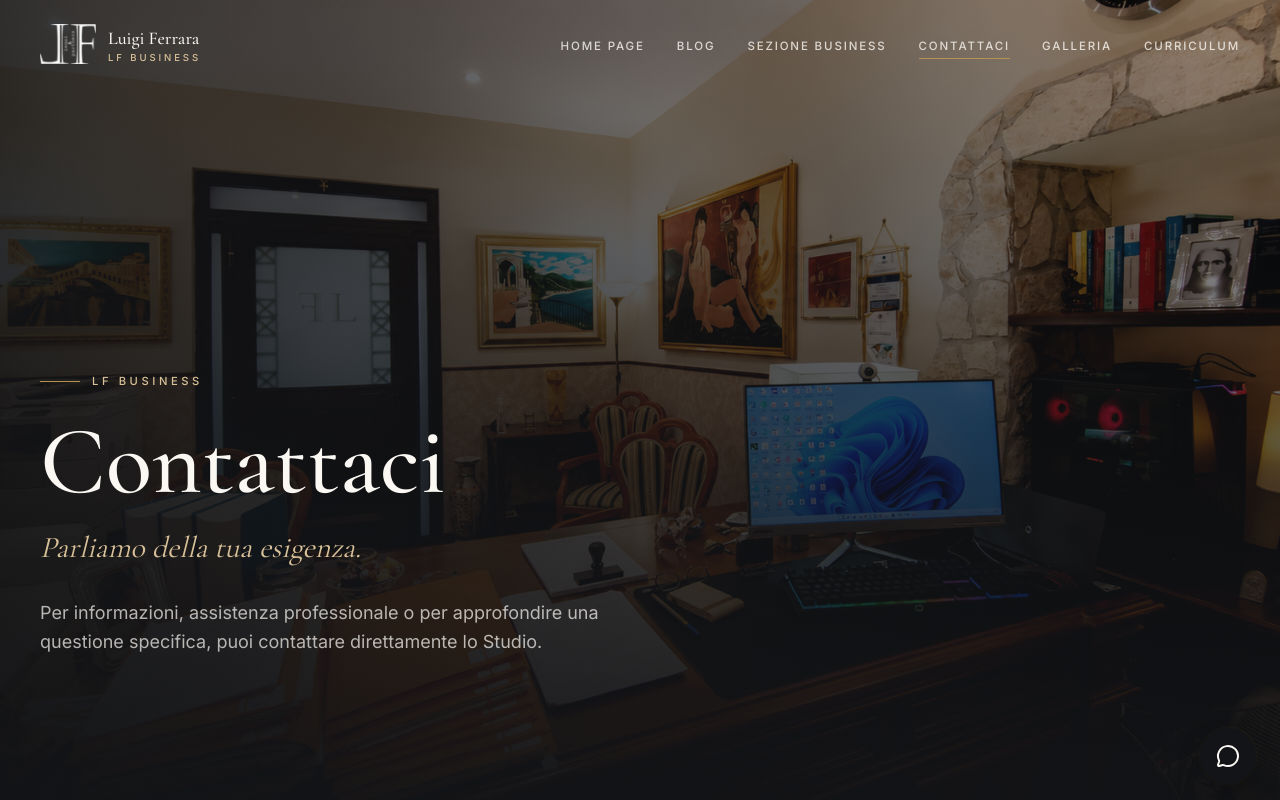
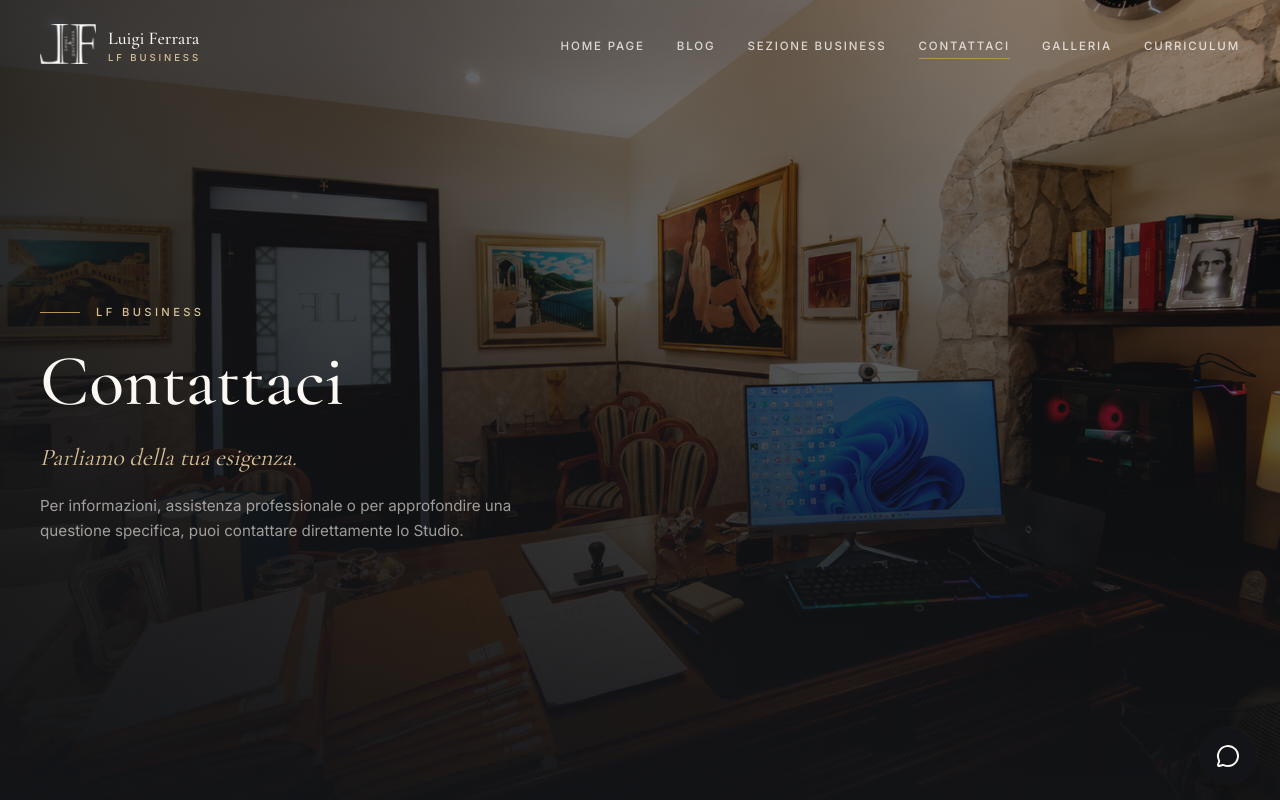
Before and after one commit to fonzorandy03/lf-business, a Next.js app: page /contattaci in a window 1280 px wide. Shown: the top 800 px of the page. Built offline with nearby package versions, Linux system fonts and the light colour scheme.

Commit message:
Match contact hero typography

```diff
--- a/components/contact/ContactHero.tsx
+++ b/components/contact/ContactHero.tsx
@@ -19,7 +19,7 @@ export function ContactHero() {
     )
 
   return (
-    <section className="relative isolate flex min-h-[100svh] items-end overflow-hidden bg-ink">
+    <section className="relative isolate flex min-h-[100svh] items-center overflow-hidden bg-ink">
       <div className="absolute inset-0 -z-10">
         <Image
           src="/images/non sfocata.png"
@@ -33,19 +33,18 @@ export function ContactHero() {
         <div aria-hidden="true" className="absolute inset-0 bg-gradient-to-r from-ink/80 via-ink/35 to-transparent" />
       </div>
 
-      <div className="relative mx-auto w-full max-w-[1400px] px-6 pb-20 pt-40 sm:px-10 sm:pb-28 lg:pb-36">
+      <div className="relative mx-auto w-full max-w-7xl px-6 pb-20 pt-32 sm:px-8 lg:px-10">
         <div className="max-w-3xl">
-          <div className={cn('flex items-center gap-3', step())}>
+          <div className={cn('mb-6 flex items-center gap-4', step())}>
             <span className="h-px w-10 bg-gold" aria-hidden="true" />
-            <span className="text-[0.7rem] font-medium uppercase tracking-[0.32em] text-gold-soft">
+            <span className="text-[0.7rem] font-medium uppercase tracking-[0.3em] text-gold-soft">
               LF Business
             </span>
           </div>
 
           <h1
             className={cn(
-              'mt-6 font-serif font-medium leading-[0.95] text-ivory text-balance',
-              'text-6xl sm:text-7xl lg:text-8xl',
+              'font-serif text-5xl font-medium leading-[1.02] text-ivory text-balance sm:text-6xl lg:text-7xl',
               step(),
             )}
             style={{ transitionDelay: mounted ? '120ms' : '0ms' }}
@@ -55,7 +54,7 @@ export function ContactHero() {
 
           <p
             className={cn(
-              'mt-5 font-serif text-2xl italic text-gold-soft sm:text-3xl',
+              'mt-6 max-w-xl font-serif text-xl italic text-gold-soft sm:text-2xl',
               step(),
             )}
             style={{ transitionDelay: mounted ? '220ms' : '0ms' }}
@@ -65,7 +64,7 @@ export function ContactHero() {
 
           <p
             className={cn(
-              'mt-8 max-w-xl text-base leading-relaxed text-ivory/70 sm:text-lg',
+              'mt-5 max-w-lg text-[0.95rem] leading-relaxed text-ivory/60',
               step(),
             )}
             style={{ transitionDelay: mounted ? '320ms' : '0ms' }}
```
